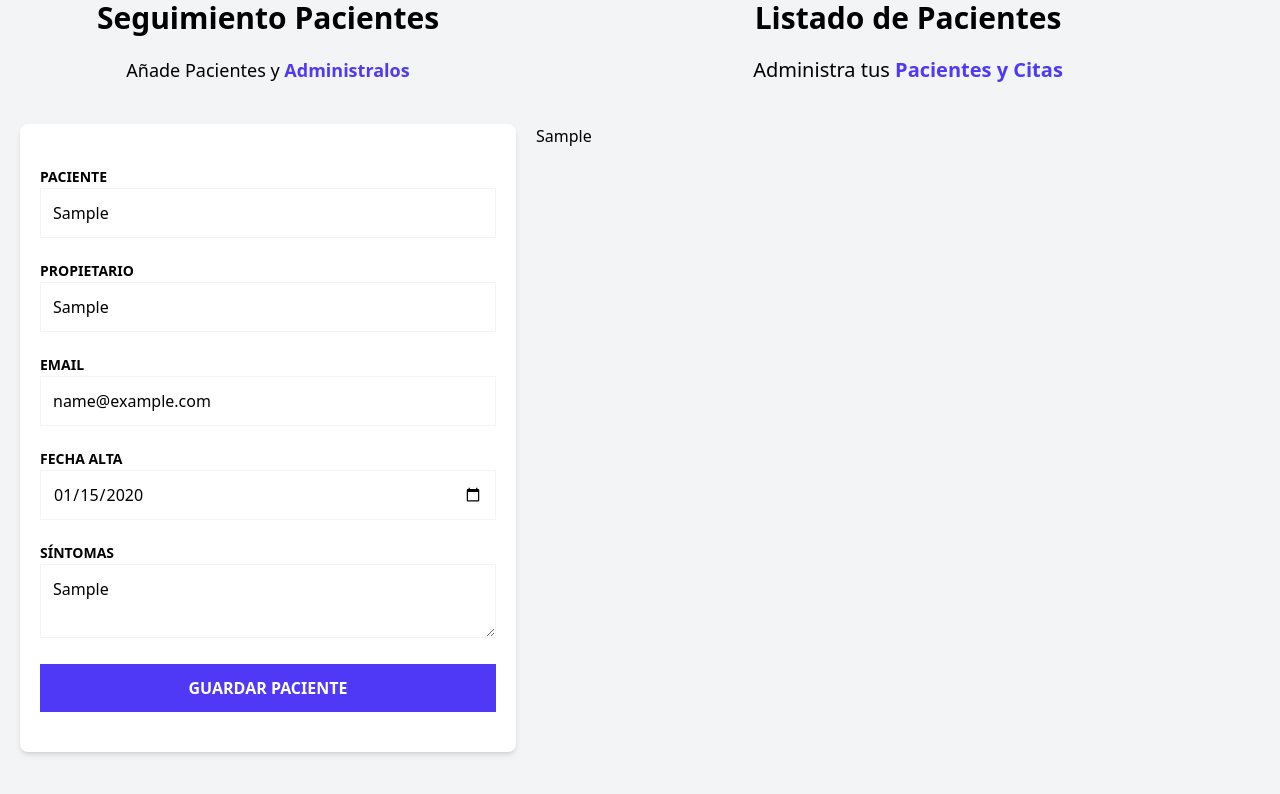
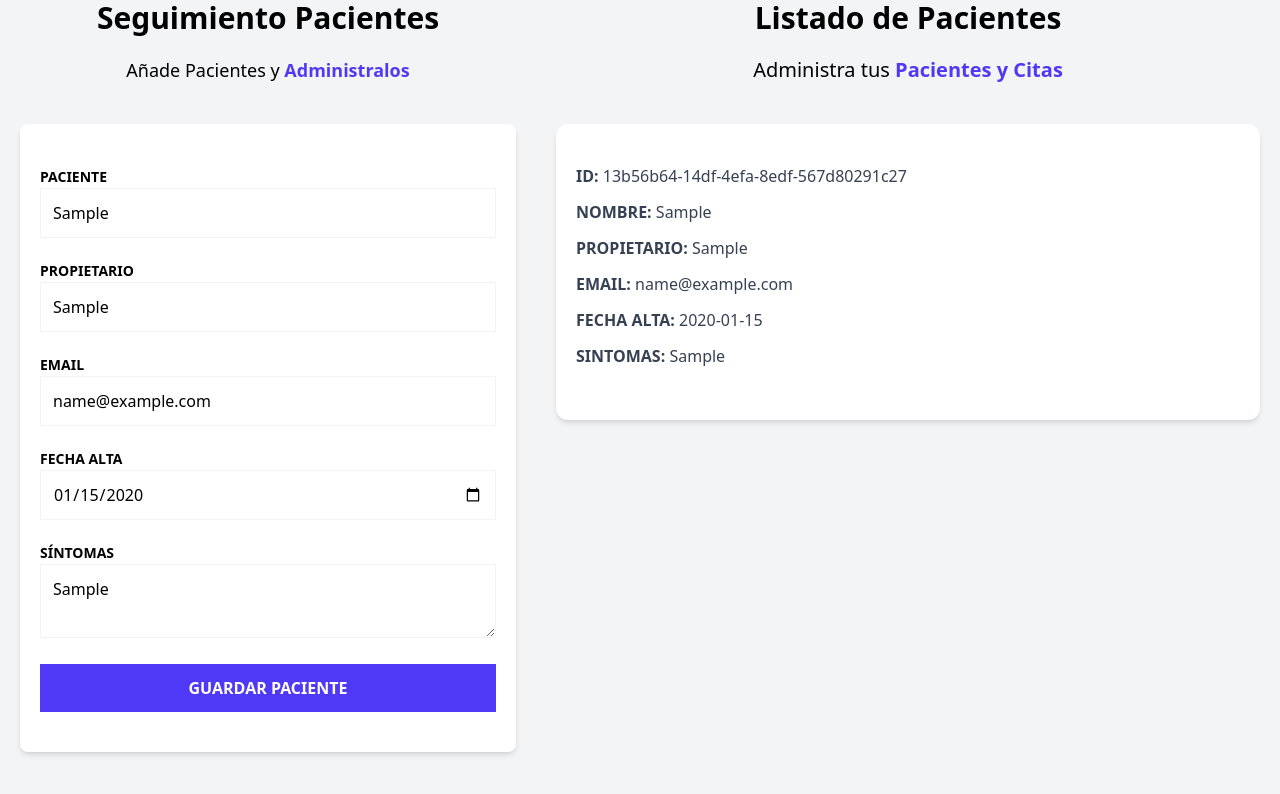
Before and after one commit to Sergiohc19/Administrador-Pacientes, a React (Vite) app: page / in a window 1280 px wide. Both pictures are taken after typing "Sample", "Sample", "name@example.com", "2020-01-15", "Sample" into the empty fields and a click on the input "Guardar Paciente". Shown: the part 176-970 px from the top of the page. Built offline with nearby package versions, Linux system fonts and the light colour scheme.

Commit message:
Mostrando la información del Paciente

```diff
--- /dev/null
+++ b/src/components/PatientDetailItem.tsx
@@ -0,0 +1,13 @@
+type PatientDetailsItemProps = {
+  label: string;
+  data: string;
+};
+
+export const PatientDetailItem = ({ label, data }: PatientDetailsItemProps) => {
+  return (
+    <p className="font-bold mb-3 text-gray-700 uppercase">
+      {label}: {""}
+      <span className="font-normal normal-case">{data}</span>
+    </p>
+  );
+};
--- a/src/components/PatientDetails.tsx
+++ b/src/components/PatientDetails.tsx
@@ -1,13 +1,21 @@
-import type { Patient } from "../types"
+import type { Patient } from "../types";
+import { PatientDetailItem } from "./PatientDetailItem";
 
 type PatientDetailsProps = {
-    patient: Patient
-}
+  patient: Patient;
+};
 
-export const PatientDetails = ({patient} : PatientDetailsProps) => {
+export const PatientDetails = ({ patient }: PatientDetailsProps) => {
   return (
-    <div>
-        {patient.name}
+    <div className="mx-5 my-10 px-5 py-10 bg-white shadow-md rounded-xl">
+      <PatientDetailItem label="ID" data={patient.id} />
+      <PatientDetailItem label="Nombre" data={patient.name} />
+      <PatientDetailItem label="Propietario" data={patient.caretaker} />
+      <PatientDetailItem label="Email" data={patient.email} />
+      <PatientDetailItem label="Fecha Alta" data={patient.date.toString()} />
+      <PatientDetailItem label="Sintomas" data={patient.symptoms} />
+
+
     </div>
-  )
-}
+  );
+};
```
